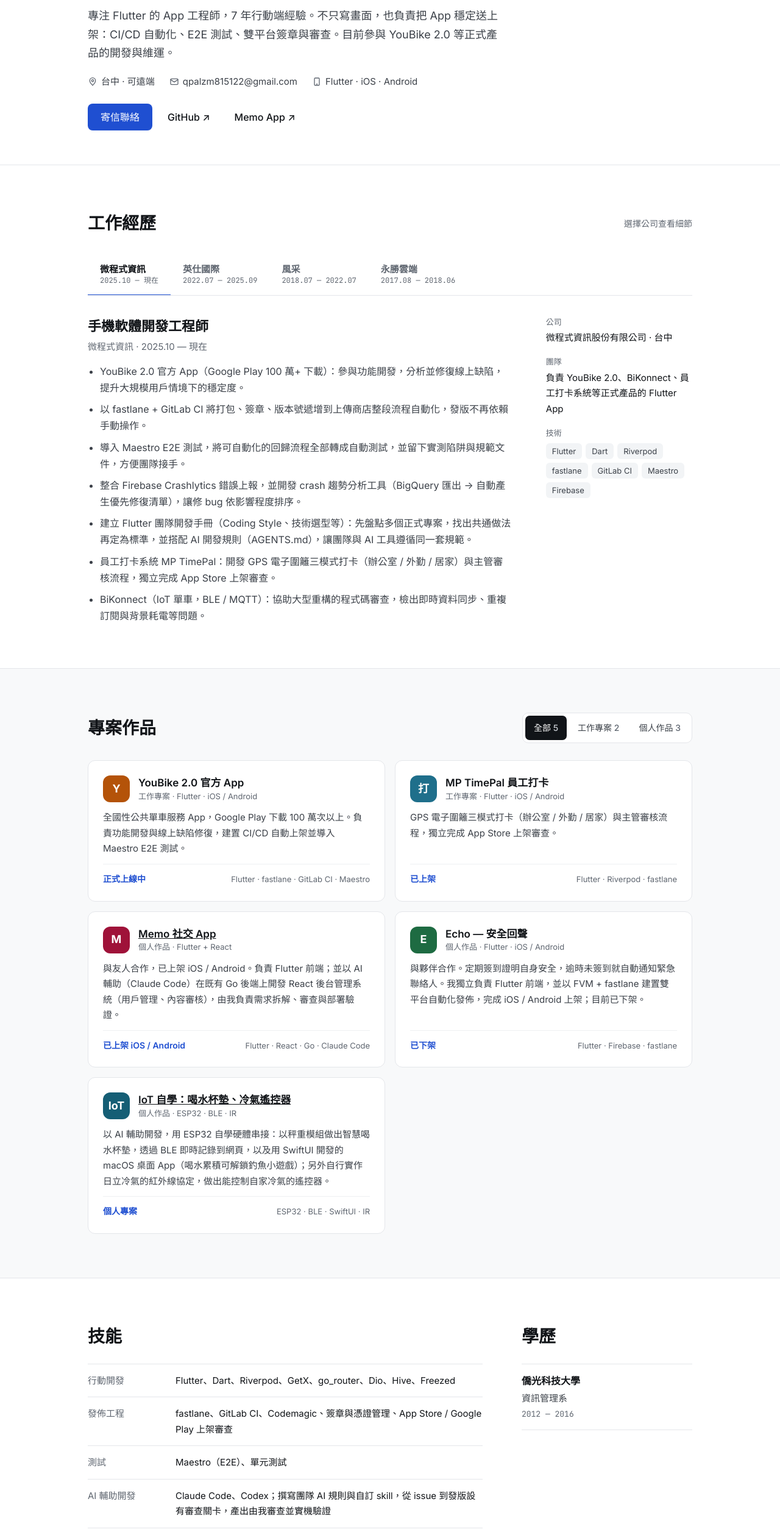
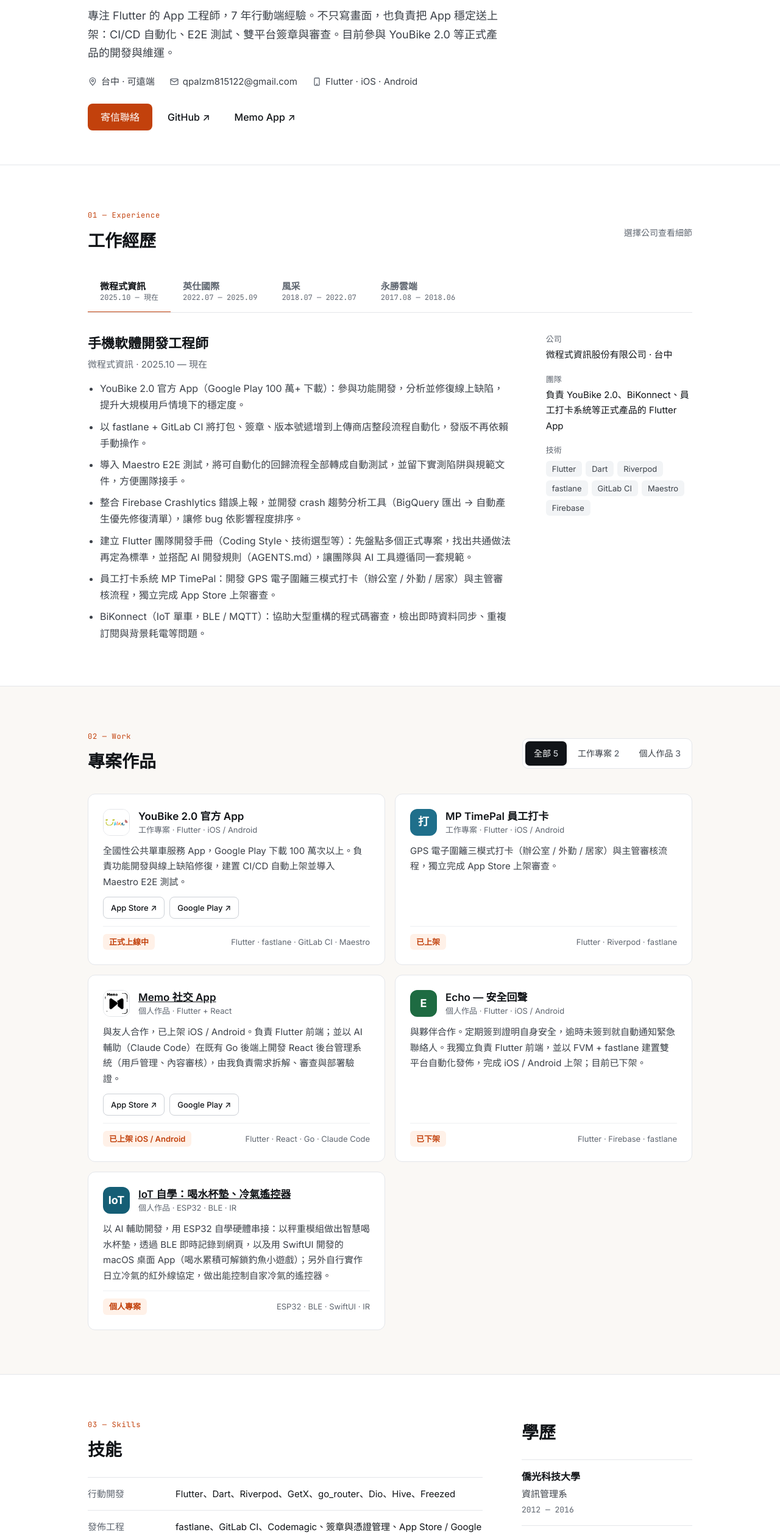
Before and after one commit to qpalzm963/qpalzm963.github.io, a plain HTML site: page index.html in a window 1280 px wide. Shown: the part 273-2791 px from the top of the page at 61% size. Drawn offline with Linux system fonts and the light colour scheme.

Commit message:
Warm accent, dark mode, and app icons with store links
- Swap blue accent for warm orange; accent the hero title
- Numbered section labels (01 Experience ... 04 Contact)
- Status pill and hover accent on project cards
- Dark mode via CSS variables; header toggle, follows system by default
- Real app icons and App Store / Google Play links for YouBike and Memo

Co-Authored-By: Claude Opus 5.5 <noreply@anthropic.com>

```diff
--- a/data.js
+++ b/data.js
@@ -71,7 +71,9 @@ window.SITE_DATA = {
     {
       name: 'YouBike 2.0 官方 App', platform: '工作專案', kind: 'Flutter · iOS / Android', initials: 'Y', color: '#B45309',
       desc: '全國性公共單車服務 App，Google Play 下載 100 萬次以上。負責功能開發與線上缺陷修復，建置 CI/CD 自動上架並導入 Maestro E2E 測試。',
-      metric: '正式上線中', tags: ['Flutter', 'fastlane', 'GitLab CI', 'Maestro'], link: ''
+      metric: '正式上線中', tags: ['Flutter', 'fastlane', 'GitLab CI', 'Maestro'], link: '',
+      icon: 'img/youbike.jpg',
+      stores: { ios: 'https://apps.apple.com/tw/app/id1483423095', android: 'https://play.google.com/store/apps/details?id=tw.com.youbike.plus' }
     },
     {
       name: 'MP TimePal 員工打卡', platform: '工作專案', kind: 'Flutter · iOS / Android', initials: '打', color: '#1F6F8B',
@@ -81,7 +83,9 @@ window.SITE_DATA = {
     {
       name: 'Memo 社交 App', platform: '個人作品', kind: 'Flutter + React', initials: 'M', color: '#9F1239',
       desc: '與友人合作，已上架 iOS / Android。負責 Flutter 前端；並以 AI 輔助（Claude Code）在既有 Go 後端上開發 React 後台管理系統（用戶管理、內容審核），由我負責需求拆解、審查與部署驗證。',
-      metric: '已上架 iOS / Android', tags: ['Flutter', 'React', 'Go', 'Claude Code'], link: 'https://memosocial.app/zh-TW'
+      metric: '已上架 iOS / Android', tags: ['Flutter', 'React', 'Go', 'Claude Code'], link: 'https://memosocial.app/zh-TW',
+      icon: 'img/memo.jpg',
+      stores: { ios: 'https://apps.apple.com/tw/app/id6771999111', android: 'https://play.google.com/store/apps/details?id=net.atleaststill.memo' }
     },
     {
       name: 'Echo — 安全回聲', platform: '個人作品', kind: 'Flutter · iOS / Android', initials: 'E', color: '#1E6B42',
--- a/index.html
+++ b/index.html
@@ -12,6 +12,7 @@
   <link rel="preconnect" href="https://fonts.gstatic.com" crossorigin>
   <link rel="stylesheet" href="https://fonts.googleapis.com/css2?family=Inter:wght@400;500;600;700&family=JetBrains+Mono:wght@400;500&family=Noto+Sans+TC:wght@400;500;700&display=swap">
   <link rel="stylesheet" href="styles.css">
+  <script>try{var t=localStorage.getItem('theme');if(t)document.documentElement.dataset.theme=t}catch(e){}</script>
 </head>
 <body>
   <a class="skip" href="#main">跳到主要內容</a>
@@ -27,6 +28,10 @@
         <a href="#work">作品</a>
         <a href="#skills">技能</a>
         <a href="#contact">聯絡</a>
+        <button type="button" class="theme-toggle" id="theme-toggle" aria-label="切換深淺色">
+          <svg class="icon-moon" width="18" height="18" viewBox="0 0 24 24" fill="none" stroke="currentColor" stroke-width="2" stroke-linecap="round" stroke-linejoin="round" aria-hidden="true"><path d="M21 12.8A9 9 0 1 1 11.2 3a7 7 0 0 0 9.8 9.8z"/></svg>
+          <svg class="icon-sun" width="18" height="18" viewBox="0 0 24 24" fill="none" stroke="currentColor" stroke-width="2" stroke-linecap="round" aria-hidden="true"><circle cx="12" cy="12" r="4"/><path d="M12 2v2M12 20v2M4.9 4.9l1.4 1.4M17.7 17.7l1.4 1.4M2 12h2M20 12h2M4.9 19.1l1.4-1.4M17.7 6.3l1.4-1.4"/></svg>
+        </button>
       </div>
     </nav>
   </header>
@@ -58,7 +63,7 @@
     <section id="experience" class="band">
       <div class="container section">
         <div class="section-head">
-          <h2>工作經歷</h2>
+          <div><span class="eyebrow">01 — Experience</span><h2>工作經歷</h2></div>
           <span class="hint">選擇公司查看細節</span>
         </div>
         <div class="tabs" role="tablist" aria-label="工作經歷" id="job-tabs"></div>
@@ -70,7 +75,7 @@
     <section id="work" class="band band-tint">
       <div class="container section">
         <div class="section-head">
-          <h2>專案作品</h2>
+          <div><span class="eyebrow">02 — Work</span><h2>專案作品</h2></div>
           <div class="segmented" role="group" aria-label="依平台篩選" id="filters"></div>
         </div>
         <div class="project-grid" id="projects" aria-live="polite"></div>
@@ -81,7 +86,7 @@
     <section id="skills" class="band">
       <div class="container section split">
         <div class="split-main">
-          <h2>技能</h2>
+          <span class="eyebrow">03 — Skills</span><h2>技能</h2>
           <dl class="table">
             <div><dt>行動開發</dt><dd>Flutter、Dart、Riverpod、GetX、go_router、Dio、Hive、Freezed</dd></div>
             <div><dt>發佈工程</dt><dd>fastlane、GitLab CI、Codemagic、簽章與憑證管理、App Store / Google Play 上架審查</dd></div>
@@ -108,7 +113,7 @@
     <section id="contact" class="band band-tint">
       <div class="container section contact">
         <div class="contact-text">
-          <h2>聯絡方式</h2>
+          <span class="eyebrow">04 — Contact</span><h2>聯絡方式</h2>
           <p>希望找能遠端協作的團隊，把 Flutter App 從開發、品質到上架的完整交付做得更深。歡迎來信聊聊。</p>
         </div>
         <div class="contact-actions">
--- a/script.js
+++ b/script.js
@@ -134,13 +134,19 @@
       }
       var card = el('article', { className: 'project fade-in' }, [
         el('div', { className: 'project-head' }, [
-          el('span', { className: 'app-icon', 'aria-hidden': 'true', style: 'background:' + p.color, text: p.initials }),
+          p.icon
+            ? el('img', { className: 'app-icon app-icon-img', src: p.icon, alt: '', width: '44', height: '44', loading: 'lazy' })
+            : el('span', { className: 'app-icon', 'aria-hidden': 'true', style: 'background:' + p.color, text: p.initials }),
           el('div', { className: 'project-title' }, [
             title,
             el('span', { text: p.platform + ' · ' + p.kind })
           ])
         ]),
         el('p', { text: p.desc }),
+        p.stores ? el('div', { className: 'stores' }, [
+          p.stores.ios && el('a', { className: 'store', href: p.stores.ios, target: '_blank', rel: 'noopener', text: 'App Store ↗' }),
+          p.stores.android && el('a', { className: 'store', href: p.stores.android, target: '_blank', rel: 'noopener', text: 'Google Play ↗' })
+        ]) : null,
         el('div', { className: 'project-foot' }, [
           el('span', { className: 'metric', text: p.metric }),
           el('span', { className: 'tagline', text: p.tags.join(' · ') })
@@ -167,6 +173,13 @@
     }
   });
 
+  document.getElementById('theme-toggle').addEventListener('click', function () {
+    var root = document.documentElement;
+    var dark = root.dataset.theme ? root.dataset.theme === 'dark' : matchMedia('(prefers-color-scheme: dark)').matches;
+    root.dataset.theme = dark ? 'light' : 'dark';
+    try { localStorage.setItem('theme', root.dataset.theme); } catch (e) {}
+  });
+
   document.getElementById('year').textContent = String(new Date().getFullYear());
 
   renderTabs();
--- a/styles.css
+++ b/styles.css
@@ -1,19 +1,45 @@
 :root {
-  --accent: #1F4FD1;
+  color-scheme: light;
+  --accent: #C2410C;
+  --accent-soft: #FFF1E8;
+  --on-accent: #FFFFFF;
   --ink: #111418;
   --body: #3B4048;
   --muted: #5F6670;
   --line: #E4E6EA;
   --line-soft: #EEF0F2;
   --border: #CDD1D7;
-  --tint: #F8F9FA;
+  --tint: #FAF8F5;
   --chip: #F2F4F6;
   --bg: #FFFFFF;
+  --surface: #FFFFFF;
+  --header-bg: rgba(255,255,255,.92);
+  --seg-count-on: #C9CDD3;
   --ok: #1E6B42;
   --ok-dot: #1E9D5A;
   --radius: 12px;
   --font: Inter, "Noto Sans TC", system-ui, -apple-system, sans-serif;
   --mono: "JetBrains Mono", ui-monospace, monospace;
+}
+@media (prefers-color-scheme: dark) {
+  :root:not([data-theme="light"]) {
+    color-scheme: dark;
+    --accent: #F59E62; --accent-soft: #2A1A10; --on-accent: #1A0E06;
+    --ink: #ECEDEE; --body: #C3C7CC; --muted: #9BA1A9;
+    --line: #2A2D31; --line-soft: #23262A; --border: #3D4248;
+    --tint: #16181B; --chip: #24272B; --bg: #111315; --surface: #1A1C1F;
+    --header-bg: rgba(17,19,21,.9); --seg-count-on: #5F6670;
+    --ok: #6FCF97; --ok-dot: #3BB273;
+  }
+}
+:root[data-theme="dark"] {
+  color-scheme: dark;
+  --accent: #F59E62; --accent-soft: #2A1A10; --on-accent: #1A0E06;
+  --ink: #ECEDEE; --body: #C3C7CC; --muted: #9BA1A9;
+  --line: #2A2D31; --line-soft: #23262A; --border: #3D4248;
+  --tint: #16181B; --chip: #24272B; --bg: #111315; --surface: #1A1C1F;
+  --header-bg: rgba(17,19,21,.9); --seg-count-on: #5F6670;
+  --ok: #6FCF97; --ok-dot: #3BB273;
 }
 
 *, *::before, *::after { box-sizing: border-box; }
@@ -33,7 +59,7 @@ button { font: inherit; cursor: pointer; }
 h1, h2, h3 { margin: 0; }
 :focus-visible { outline: 2px solid var(--accent); outline-offset: 2px; }
 
-.skip { position: absolute; left: -9999px; top: 8px; background: var(--ink); color: #fff; padding: 8px 12px; border-radius: 8px; z-index: 10; }
+.skip { position: absolute; left: -9999px; top: 8px; background: var(--ink); color: var(--bg); padding: 8px 12px; border-radius: 8px; z-index: 10; }
 .skip:focus { left: 8px; }
 
 .container { max-width: 1040px; margin: 0 auto; padding-left: 24px; padding-right: 24px; }
@@ -41,7 +67,7 @@ h1, h2, h3 { margin: 0; }
 .muted { color: var(--muted); }
 
 /* Header */
-.site-header { position: sticky; top: 0; z-index: 5; background: rgba(255,255,255,.92); backdrop-filter: saturate(180%) blur(8px); border-bottom: 1px solid var(--line); }
+.site-header { position: sticky; top: 0; z-index: 5; background: var(--header-bg); backdrop-filter: saturate(180%) blur(8px); border-bottom: 1px solid var(--line); }
 .nav { display: flex; flex-wrap: wrap; align-items: center; justify-content: space-between; gap: 12px 24px; padding-top: 12px; padding-bottom: 12px; }
 .brand { display: flex; align-items: baseline; gap: 10px; text-decoration: none; }
 .brand-name { font-weight: 700; font-size: 17px; }
@@ -52,12 +78,22 @@ h1, h2, h3 { margin: 0; }
 /* Buttons */
 .btn { display: inline-flex; align-items: center; gap: 8px; min-height: 44px; padding: 0 20px; border-radius: 8px; text-decoration: none; font-weight: 500; border: 1px solid transparent; background: none; color: var(--ink); }
 .btn-sm { min-height: 40px; padding: 0 14px; font-size: 14px; }
-.btn-primary { background: var(--accent); color: #fff; }
-.btn-primary:hover { color: #fff; filter: brightness(1.08); }
+.btn-primary { background: var(--accent); color: var(--on-accent); }
+.btn-primary:hover { color: var(--on-accent); filter: brightness(1.08); }
 .btn-outline { border-color: var(--border); }
 .btn-outline:hover { border-color: var(--ink); color: var(--ink); }
-.btn-white { background: #fff; }
+.btn-white { background: var(--surface); }
 .btn-text { padding: 0 14px; }
+.theme-toggle { display: inline-flex; align-items: center; justify-content: center; width: 40px; height: 40px; border-radius: 8px; border: 1px solid var(--line); background: transparent; color: var(--ink); }
+.theme-toggle:hover { border-color: var(--border); }
+.theme-toggle .icon-sun { display: none; }
+:root[data-theme="dark"] .theme-toggle .icon-sun { display: block; }
+:root[data-theme="dark"] .theme-toggle .icon-moon { display: none; }
+@media (prefers-color-scheme: dark) {
+  :root:not([data-theme="light"]) .theme-toggle .icon-sun { display: block; }
+  :root:not([data-theme="light"]) .theme-toggle .icon-moon { display: none; }
+}
+.eyebrow { display: block; margin-bottom: 8px; font-family: var(--mono); font-size: 12px; letter-spacing: .06em; color: var(--accent); }
 
 /* Hero */
 .hero { padding-top: 72px; padding-bottom: 56px; }
@@ -66,7 +102,7 @@ h1, h2, h3 { margin: 0; }
 .status { align-self: flex-start; display: inline-flex; align-items: center; gap: 8px; font-size: 14px; color: var(--ok); }
 .dot { width: 8px; height: 8px; border-radius: 50%; background: var(--ok-dot); }
 .hero h1 { font-size: clamp(32px, 4vw, 44px); font-weight: 700; line-height: 1.25; letter-spacing: -0.01em; }
-.muted-title { color: var(--muted); font-weight: 500; }
+.muted-title { color: var(--accent); font-weight: 600; }
 .role-sub { margin: -8px 0 0; font-size: 17px; font-weight: 500; color: var(--muted); }
 .lead { margin: 0; max-width: 680px; font-size: 18px; color: var(--body); }
 .meta { list-style: none; margin: 4px 0 0; padding: 0; display: flex; flex-wrap: wrap; gap: 6px 24px; font-size: 15px; color: var(--body); }
@@ -105,16 +141,16 @@ h1, h2, h3 { margin: 0; }
 @keyframes fade { from { opacity: 0; transform: translateY(4px); } to { opacity: 1; transform: none; } }
 
 /* Filters */
-.segmented { display: inline-flex; flex-wrap: wrap; padding: 4px; gap: 4px; border-radius: 10px; background: #fff; border: 1px solid var(--line); }
+.segmented { display: inline-flex; flex-wrap: wrap; padding: 4px; gap: 4px; border-radius: 10px; background: var(--surface); border: 1px solid var(--line); }
 .seg { min-height: 40px; padding: 0 14px; border-radius: 7px; border: 0; background: transparent; color: var(--body); font-size: 14px; font-weight: 500; }
 .seg:hover { background: var(--chip); }
 .seg .count { color: var(--muted); }
-.seg[aria-pressed="true"] { background: var(--ink); color: #fff; }
-.seg[aria-pressed="true"] .count { color: #C9CDD3; }
+.seg[aria-pressed="true"] { background: var(--ink); color: var(--bg); }
+.seg[aria-pressed="true"] .count { color: var(--seg-count-on); }
 
 /* Projects */
 .project-grid { display: grid; grid-template-columns: repeat(auto-fill, minmax(min(100%, 420px), 1fr)); gap: 16px; }
-.project { background: #fff; border: 1px solid var(--line); border-radius: var(--radius); padding: 24px; display: flex; flex-direction: column; gap: 12px; transition: border-color .15s, box-shadow .15s; }
+.project { background: var(--surface); border: 1px solid var(--line); border-radius: var(--radius); padding: 24px; display: flex; flex-direction: column; gap: 12px; transition: border-color .15s, box-shadow .15s; }
 .project:hover { border-color: var(--border); box-shadow: 0 6px 20px -12px rgba(17,20,24,.25); }
 .project-head { display: flex; align-items: center; gap: 14px; }
 .app-icon { flex: 0 0 44px; height: 44px; border-radius: 12px; color: #fff; display: flex; align-items: center; justify-content: center; font-weight: 700; font-size: 18px; }
@@ -123,7 +159,14 @@ h1, h2, h3 { margin: 0; }
 .project-title span { font-size: 13px; color: var(--muted); }
 .project p { margin: 0; font-size: 15px; color: var(--body); flex-grow: 1; }
 .project-foot { display: flex; flex-wrap: wrap; justify-content: space-between; align-items: center; gap: 8px 16px; padding-top: 12px; border-top: 1px solid var(--line-soft); }
-.metric { font-size: 14px; font-weight: 600; color: var(--accent); }
+.metric { font-size: 13px; font-weight: 600; color: var(--accent); background: var(--accent-soft); padding: 2px 10px; border-radius: 6px; }
+.project:hover { border-color: var(--accent); }
+.project:hover .app-icon { transform: scale(1.06); }
+.app-icon { transition: transform .2s ease; }
+.app-icon-img { object-fit: cover; border: 1px solid var(--line); }
+.stores { display: flex; flex-wrap: wrap; gap: 8px; }
+.store { display: inline-flex; align-items: center; min-height: 36px; padding: 0 12px; border: 1px solid var(--border); border-radius: 8px; font-size: 13px; font-weight: 500; text-decoration: none; color: var(--ink); }
+.store:hover { border-color: var(--accent); color: var(--accent); }
 .tagline { font-size: 13px; color: var(--muted); }
 
 /* Skills */
```
Also changed, not shown: img/memo.jpg (added), img/youbike.jpg (added).
